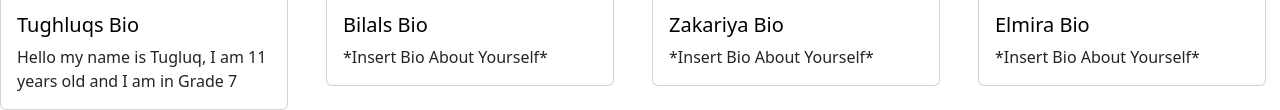
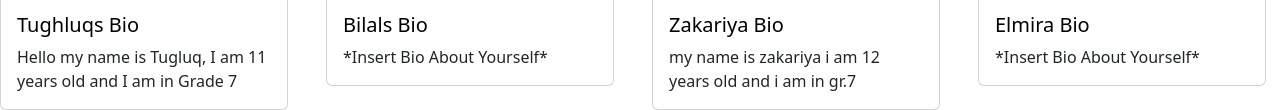
Before and after one commit to uyghurai/team4, a plain HTML site: page index.html in a window 1280 px wide. Shown: the part 1034-1144 px from the top of the page. Drawn offline with nearby package versions, Linux system fonts and the light colour scheme.

Commit message:
awldadawdsa

```diff
--- a/index.html
+++ b/index.html
@@ -125,7 +125,7 @@
                 <img src="https://encrypted-tbn0.gstatic.com/images?q=tbn:ANd9GcSebLxYuzbsuSGbuFtKKj2hZsBHJJCTFSMfGQ&usqp=CAU" class="card-img-top" alt="...">
                 <div class="card-body">
                     <h5 class="card-title">Zakariya Bio</h5>
-                    <p class="card-text">*Insert Bio About Yourself*</p>
+                    <p class="card-text">my name is zakariya i am 12 years old and i am in gr.7</p>
                 </div>
             </div>
         </div>
```
